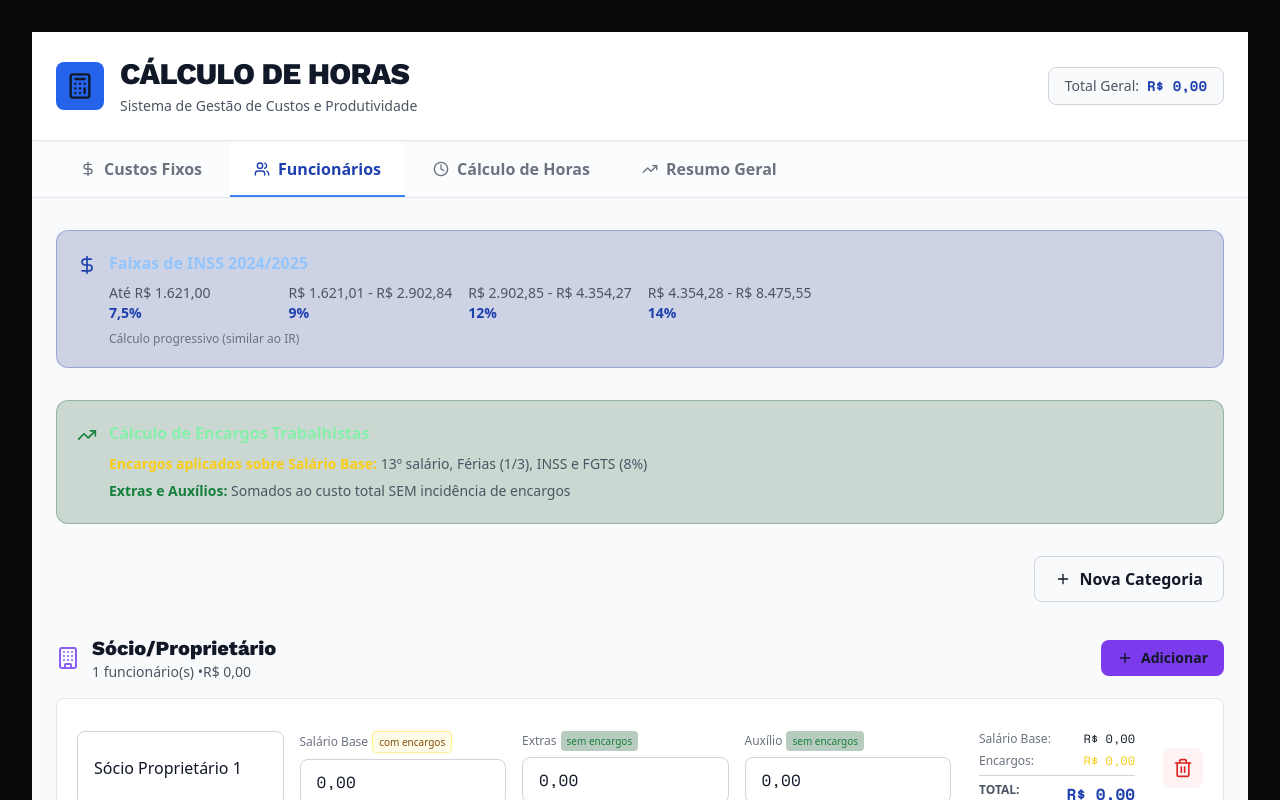
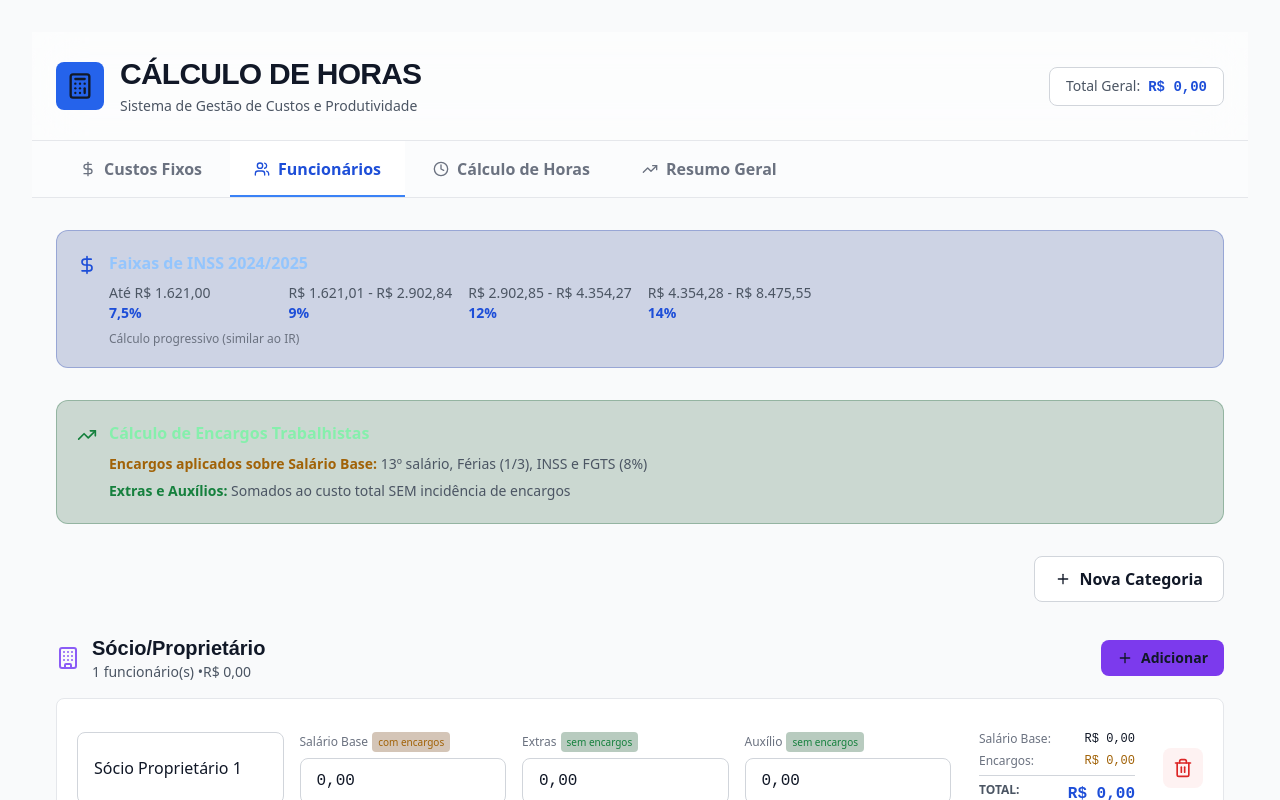
Before and after one commit to marlonknaesel/calculadora-v2-pdf, a React (Vite) app: page / in a window 1280 px wide. Both pictures are taken after a click on the button "Funcionários". Shown: the top 800 px of the page. Built offline with nearby package versions, Linux system fonts and the light colour scheme.

Commit message:
Update App.jsx

```diff
--- a/src/App.jsx
+++ b/src/App.jsx
@@ -4,6 +4,11 @@ import jsPDF from 'jspdf';
 import 'jspdf-autotable';
 
 export default function CalculoHorasApp() {
+  // 🔍 VERIFICAÇÃO DE VERSÃO - Se você vê isto no console, o arquivo correto está sendo usado!
+  console.log('🔍 VERSÃO DO ARQUIVO: v1.5-FINAL-FIXED - Light Mode + High Contrast');
+  console.log('✅ Se você vê esta mensagem, o arquivo está correto!');
+  console.log('📅 Data da versão: 14/01/2026');
+
   const [activeTab, setActiveTab] = useState('custos');
 
   // Categorias customizáveis
@@ -598,12 +603,36 @@ export default function CalculoHorasApp() {
   return (
     <div className="min-h-screen bg-gray-50 text-gray-900 font-sans">
       <style>{`
-        @import url('https://fonts.googleapis.com/css2?family=Space+Mono:wght@400;700&family=Work+Sans:wght@300;400;600;800&display=swap');
+        /* 🎨 RESET GLOBAL - FORCE LIGHT MODE */
+        * {
+          margin: 0;
+          padding: 0;
+          box-sizing: border-box;
+        }
+
+        html {
+          background: #f9fafb !important;
+          width: 100% !important;
+          height: 100% !important;
+        }
 
         body {
           font-family: 'Work Sans', sans-serif;
-          background: #f9fafb;
+          background: #f9fafb !important;
+          color: #111827 !important;
+          margin: 0 !important;
+          padding: 0 !important;
+          width: 100% !important;
+          min-height: 100vh !important;
         }
+
+        #root {
+          background: #f9fafb !important;
+          width: 100% !important;
+          min-height: 100vh !important;
+        }
+
+        @import url('https://fonts.googleapis.com/css2?family=Space+Mono:wght@400;700&family=Work+Sans:wght@300;400;600;800&display=swap');
 
         .font-mono { font-family: 'Space Mono', monospace; }
         .font-display { font-family: 'Work Sans', sans-serif; font-weight: 800; }
@@ -718,7 +747,7 @@ export default function CalculoHorasApp() {
       `}</style>
 
       {/* Header */}
-      <div className="border-b border-gray-200 bg-white/95 backdrop-blur-sm sticky top-0 z-50 shadow-sm">
+      <div className="border-b border-gray-200 bg-white/50 backdrop-blur-xl sticky top-0 z-50">
         <div className="max-w-7xl mx-auto px-6 py-6">
           <div className="flex items-center justify-between">
             <div className="flex items-center gap-4">
@@ -731,9 +760,9 @@ export default function CalculoHorasApp() {
               </div>
             </div>
             <div className="flex items-center gap-2 text-sm">
-              <div className="px-4 py-2 bg-gray-50 rounded-lg border border-gray-300">
+              <div className="px-4 py-2 bg-white rounded-lg border border-gray-300">
                 <span className="text-gray-600">Total Geral:</span>
-                <span className="ml-2 font-mono font-bold text-blue-800">{formatMoeda(totalGeralCustos)}</span>
+                <span className="ml-2 font-mono font-bold text-blue-700">{formatMoeda(totalGeralCustos)}</span>
               </div>
             </div>
           </div>
@@ -755,8 +784,8 @@ export default function CalculoHorasApp() {
                 onClick={() => setActiveTab(tab.id)}
                 className={`flex items-center gap-2 px-6 py-4 font-semibold transition-all relative ${
                   activeTab === tab.id
-                    ? 'text-blue-800 bg-white'
-                    : 'text-gray-500 hover:text-gray-900 hover:bg-gray-50/50'
+                    ? 'text-blue-700 bg-white'
+                    : 'text-gray-500 hover:text-gray-900 hover:bg-white/50'
                 }`}
               >
                 <tab.icon className="w-4 h-4" />
@@ -776,7 +805,7 @@ export default function CalculoHorasApp() {
           <div className="animate-fade-in space-y-6">
             <div className="flex items-center justify-between">
               <div>
-                <h2 className="text-2xl font-display text-gray-900">Custos Fixos Mensais</h2>
+                <h2 className="text-2xl font-display">Custos Fixos Mensais</h2>
                 <p className="text-gray-600 mt-1">Gerencie todos os custos operacionais fixos</p>
               </div>
               <button
@@ -827,7 +856,7 @@ export default function CalculoHorasApp() {
             <div className="stat-card rounded-xl p-6">
               <div className="flex items-center justify-between">
                 <div>
-                  <p className="text-gray-700 text-sm font-semibold uppercase tracking-wide">Total Custos Fixos</p>
+                  <p className="text-gray-600 text-sm font-semibold uppercase tracking-wide">Total Custos Fixos</p>
                   <p className="text-4xl font-display mt-2">{formatMoeda(totalCustosFixos)}</p>
                 </div>
                 <DollarSign className="w-12 h-12 text-blue-700 opacity-50" />
@@ -842,25 +871,25 @@ export default function CalculoHorasApp() {
             {/* Info sobre INSS */}
             <div className="bg-blue-900/20 border border-blue-800/30 rounded-xl p-5">
               <div className="flex items-start gap-3">
-                <DollarSign className="w-5 h-5 text-blue-800 mt-1" />
+                <DollarSign className="w-5 h-5 text-blue-700 mt-1" />
                 <div>
                   <h4 className="font-semibold text-blue-300 mb-2">Faixas de INSS 2024/2025</h4>
                   <div className="grid md:grid-cols-4 gap-4 text-sm">
                     <div>
                       <span className="text-gray-600">Até R$ 1.621,00</span>
-                      <p className="text-blue-800 font-semibold">7,5%</p>
+                      <p className="text-blue-700 font-semibold">7,5%</p>
                     </div>
                     <div>
                       <span className="text-gray-600">R$ 1.621,01 - R$ 2.902,84</span>
-                      <p className="text-blue-800 font-semibold">9%</p>
+                      <p className="text-blue-700 font-semibold">9%</p>
                     </div>
                     <div>
                       <span className="text-gray-600">R$ 2.902,85 - R$ 4.354,27</span>
-                      <p className="text-blue-800 font-semibold">12%</p>
+                      <p className="text-blue-700 font-semibold">12%</p>
                     </div>
                     <div>
                       <span className="text-gray-600">R$ 4.354,28 - R$ 8.475,55</span>
-                      <p className="text-blue-800 font-semibold">14%</p>
+                      <p className="text-blue-700 font-semibold">14%</p>
                     </div>
                   </div>
                   <p className="text-xs text-gray-500 mt-2">Cálculo progressivo (similar ao IR)</p>
@@ -875,7 +904,7 @@ export default function CalculoHorasApp() {
                 <div>
                   <h4 className="font-semibold text-green-300 mb-2">Cálculo de Encargos Trabalhistas</h4>
                   <p className="text-sm text-gray-600 leading-relaxed">
-                    <span className="text-yellow-400 font-semibold">Encargos aplicados sobre Salário Base:</span> 13º salário, Férias (1/3), INSS e FGTS (8%)
+                    <span className="text-yellow-700 font-semibold">Encargos aplicados sobre Salário Base:</span> 13º salário, Férias (1/3), INSS e FGTS (8%)
                   </p>
                   <p className="text-sm text-gray-600 leading-relaxed mt-1">
                     <span className="text-green-700 font-semibold">Extras e Auxílios:</span> Somados ao custo total SEM incidência de encargos
@@ -888,7 +917,7 @@ export default function CalculoHorasApp() {
             <div className="flex justify-end">
               <button
                 onClick={() => setMostrarFormCategoria(!mostrarFormCategoria)}
-                className="flex items-center gap-2 px-5 py-2.5 bg-gray-50 hover:bg-gray-100 border border-gray-300 rounded-lg font-semibold transition-colors"
+                className="flex items-center gap-2 px-5 py-2.5 bg-white hover:bg-gray-100 border border-gray-300 rounded-lg font-semibold transition-colors"
               >
                 <Plus className="w-4 h-4" />
                 Nova Categoria
@@ -912,7 +941,7 @@ export default function CalculoHorasApp() {
                   </div>
                   <div>
                     <label className="text-sm text-gray-600 block mb-2">Cor</label>
-                    <select className="text-gray-900"
+                    <select
                       value={novaCategoria.cor}
                       onChange={(e) => setNovaCategoria({ ...novaCategoria, cor: e.target.value })}
                       className="w-full bg-white border border-gray-300 rounded-lg text-gray-900 px-4 py-2.5 focus:border-blue-500 transition-all"
@@ -935,7 +964,7 @@ export default function CalculoHorasApp() {
                         type="checkbox"
                         checked={novaCategoria.rateado}
                         onChange={(e) => setNovaCategoria({ ...novaCategoria, rateado: e.target.checked })}
-                        className="w-4 h-4 rounded border-gray-300 bg-gray-50"
+                        className="w-4 h-4 rounded border-gray-300 bg-white"
                       />
                       <span className="text-sm text-gray-600">Rateado</span>
                     </label>
@@ -953,7 +982,7 @@ export default function CalculoHorasApp() {
                       setMostrarFormCategoria(false);
                       setNovaCategoria({ nome: '', cor: 'indigo', rateado: false });
                     }}
-                    className="px-5 py-2.5 bg-gray-50 hover:bg-gray-100 border border-gray-300 rounded-lg font-semibold transition-colors"
+                    className="px-5 py-2.5 bg-white hover:bg-gray-100 border border-gray-300 rounded-lg font-semibold transition-colors"
                   >
                     Cancelar
                   </button>
@@ -970,7 +999,7 @@ export default function CalculoHorasApp() {
                       <div className="flex items-center gap-2">
                         <h3 className="text-xl font-display">{categoria.nome}</h3>
                         {categoria.rateado && (
-                          <span className="text-xs px-2 py-1 bg-blue-900/30 text-blue-800 rounded-full border border-blue-800/30">
+                          <span className="text-xs px-2 py-1 bg-blue-900/30 text-blue-700 rounded-full border border-blue-800/30">
                             Rateado
                           </span>
                         )}
@@ -1021,7 +1050,7 @@ export default function CalculoHorasApp() {
                           <div>
                             <label className="text-xs text-gray-500 block mb-1.5 flex items-center gap-1">
                               Salário Base
-                              <span className="text-[10px] px-1.5 py-0.5 bg-yellow-50 text-yellow-800 border border-yellow-200 rounded">com encargos</span>
+                              <span className="text-[10px] px-1.5 py-0.5 bg-yellow-900/30 text-yellow-700 rounded">com encargos</span>
                             </label>
                             <input
                               type="text"
@@ -1069,7 +1098,7 @@ export default function CalculoHorasApp() {
                             </div>
                             <div className="flex justify-between text-xs">
                               <span className="text-gray-500">Encargos:</span>
-                              <span className="font-mono text-yellow-400">
+                              <span className="font-mono text-yellow-700">
                                 {formatMoeda(
                                   (func.salarioBase / 12) + // 13º
                                   ((func.salarioBase / 3) / 12) + // férias
@@ -1093,7 +1122,7 @@ export default function CalculoHorasApp() {
                             )}
                             <div className="flex justify-between pt-1.5 border-t border-gray-300">
                               <span className="text-gray-600 font-semibold text-xs">TOTAL:</span>
-                              <span className="font-mono text-base font-bold text-blue-800">{formatMoeda(calcularCustoFuncionario(func))}</span>
+                              <span className="font-mono text-base font-bold text-blue-700">{formatMoeda(calcularCustoFuncionario(func))}</span>
                             </div>
                           </div>
                         </div>
@@ -1122,7 +1151,7 @@ export default function CalculoHorasApp() {
         {activeTab === 'calculo' && (
           <div className="animate-fade-in space-y-6">
             <div>
-              <h2 className="text-2xl font-display text-gray-900">Cálculo de Custo por Hora</h2>
+              <h2 className="text-2xl font-display">Cálculo de Custo por Hora</h2>
               <p className="text-gray-600 mt-1">Custos diretos + rateio proporcional de custos indiretos</p>
             </div>
 
@@ -1184,7 +1213,7 @@ export default function CalculoHorasApp() {
             {/* Info sobre Rateio */}
             <div className="bg-blue-900/20 border border-blue-800/30 rounded-xl p-5">
               <div className="flex items-start gap-3">
-                <TrendingUp className="w-5 h-5 text-blue-800 mt-1" />
+                <TrendingUp className="w-5 h-5 text-blue-700 mt-1" />
                 <div className="w-full">
                   <h4 className="font-semibold text-blue-300 mb-2">Rateio Proporcional de Custos</h4>
                   <p className="text-sm text-gray-600 leading-relaxed mb-3">
@@ -1245,7 +1274,7 @@ export default function CalculoHorasApp() {
                         </div>
                       </div>
 
-                      <div className="flex justify-between items-center py-4 bg-gray-50/50 rounded-lg px-4 mt-4">
+                      <div className="flex justify-between items-center py-4 bg-white/50 rounded-lg px-4 mt-4">
                         <span className="text-gray-900 font-semibold">CUSTO/HORA</span>
                         <span className={`font-mono text-2xl font-bold text-${categoria.cor}-400`}>
                           {formatMoeda(resultado.custoHora)}
@@ -1263,27 +1292,27 @@ export default function CalculoHorasApp() {
         {activeTab === 'resumo' && (
           <div className="animate-fade-in space-y-6">
             <div>
-              <h2 className="text-2xl font-display text-gray-900">Resumo Geral</h2>
+              <h2 className="text-2xl font-display">Resumo Geral</h2>
               <p className="text-gray-600 mt-1">Visão consolidada de todos os custos e indicadores</p>
             </div>
 
             <div className="grid md:grid-cols-2 lg:grid-cols-5 gap-4">
               <div className="stat-card rounded-xl p-5">
-                <p className="text-gray-700 text-sm font-semibold mb-2">Custos Fixos</p>
-                <p className="text-2xl font-display text-gray-900">{formatMoeda(totalCustosFixos)}</p>
+                <p className="text-gray-600 text-sm font-semibold mb-2">Custos Fixos</p>
+                <p className="text-2xl font-display">{formatMoeda(totalCustosFixos)}</p>
               </div>
               <div className="stat-card rounded-xl p-5">
-                <p className="text-gray-700 text-sm font-semibold mb-2">Societário</p>
-                <p className="text-2xl font-display text-gray-900">{formatMoeda(calcularCustosSetor('socio'))}</p>
+                <p className="text-gray-600 text-sm font-semibold mb-2">Societário</p>
+                <p className="text-2xl font-display">{formatMoeda(calcularCustosSetor('socio'))}</p>
               </div>
               <div className="stat-card rounded-xl p-5">
-                <p className="text-gray-700 text-sm font-semibold mb-2">Admin + PCP + Comercial</p>
-                <p className="text-2xl font-display text-gray-900">{formatMoeda(custoAdmin + custoPCP + custoComercial)}</p>
+                <p className="text-gray-600 text-sm font-semibold mb-2">Admin + PCP + Comercial</p>
+                <p className="text-2xl font-display">{formatMoeda(custoAdmin + custoPCP + custoComercial)}</p>
               </div>
               <div className="stat-card rounded-xl p-5">
-                <p className="text-gray-700 text-sm font-semibold mb-2">Custos Produção</p>
+                <p className="text-gray-600 text-sm font-semibold mb-2">Custos Produção</p>
                 <p className="text-gray-500 text-xs mb-1">Marceneiro e Auxiliares</p>
-                <p className="text-2xl font-display text-gray-900">{formatMoeda(totalCustosProducao)}</p>
+                <p className="text-2xl font-display">{formatMoeda(totalCustosProducao)}</p>
               </div>
               <div className="bg-gradient-to-br from-blue-600 to-blue-700 rounded-xl p-5">
                 <p className="text-blue-100 text-sm font-semibold mb-2">TOTAL GERAL</p>
@@ -1305,7 +1334,7 @@ export default function CalculoHorasApp() {
                         <div key={cat.id} className="stat-card rounded-xl p-4">
                           <div className="flex items-center gap-2 mb-2">
                             <div className={`w-2 h-2 rounded-full bg-${cat.cor}-500`}></div>
-                            <p className="text-gray-700 text-sm font-semibold">{cat.nome}</p>
+                            <p className="text-gray-600 text-sm font-semibold">{cat.nome}</p>
                           </div>
                           <p className="text-xl font-display">{formatMoeda(custo)}</p>
                           {cat.rateado && (
@@ -1395,7 +1424,7 @@ export default function CalculoHorasApp() {
               <div className="grid md:grid-cols-2 lg:grid-cols-3 xl:grid-cols-4 gap-6">
                 <div>
                   <p className="text-sm text-gray-600 mb-2">Custos Não-Rateados Total</p>
-                  <p className="text-2xl font-mono font-bold text-blue-800">{formatMoeda(custosNaoRateados)}</p>
+                  <p className="text-2xl font-mono font-bold text-blue-700">{formatMoeda(custosNaoRateados)}</p>
                   <p className="text-xs text-gray-500 mt-1">Fixos + Societário + Admin + PCP + Comercial + Outras</p>
                 </div>
                 {categoriasRateadas.map(cat => (
@@ -1427,7 +1456,7 @@ export default function CalculoHorasApp() {
                 </div>
                 <button
                   onClick={gerarPDF}
-                  className="flex items-center gap-2 px-6 py-3 bg-blue-700 hover:bg-blue-800 text-white font-semibold rounded-lg font-semibold transition-all hover:scale-105 active:scale-95"
+                  className="flex items-center gap-2 px-6 py-3 bg-blue-600 hover:bg-blue-700 text-white rounded-lg font-semibold transition-all hover:scale-105 active:scale-95"
                 >
                   <Download className="w-5 h-5" />
                   Baixar PDF
```
